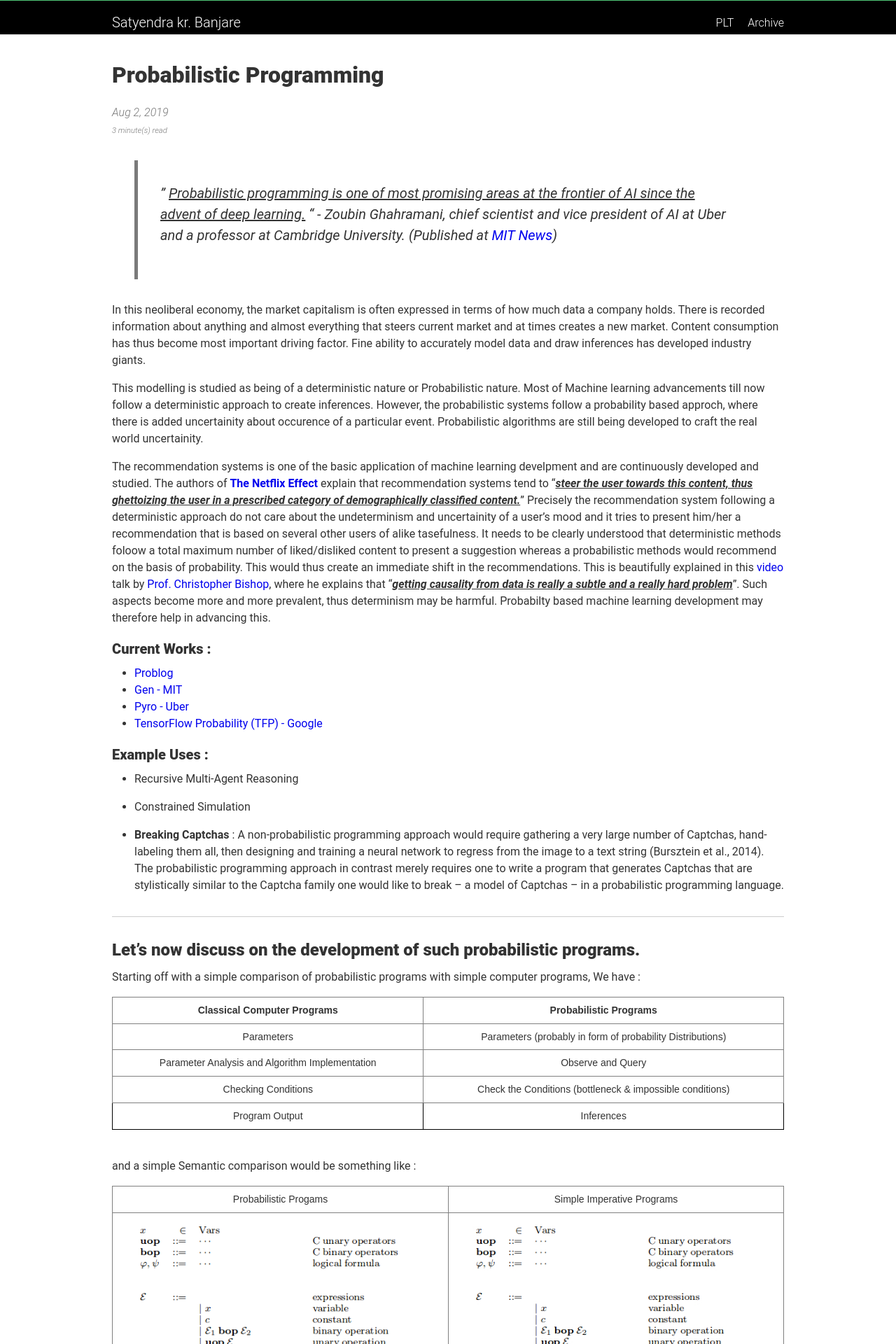
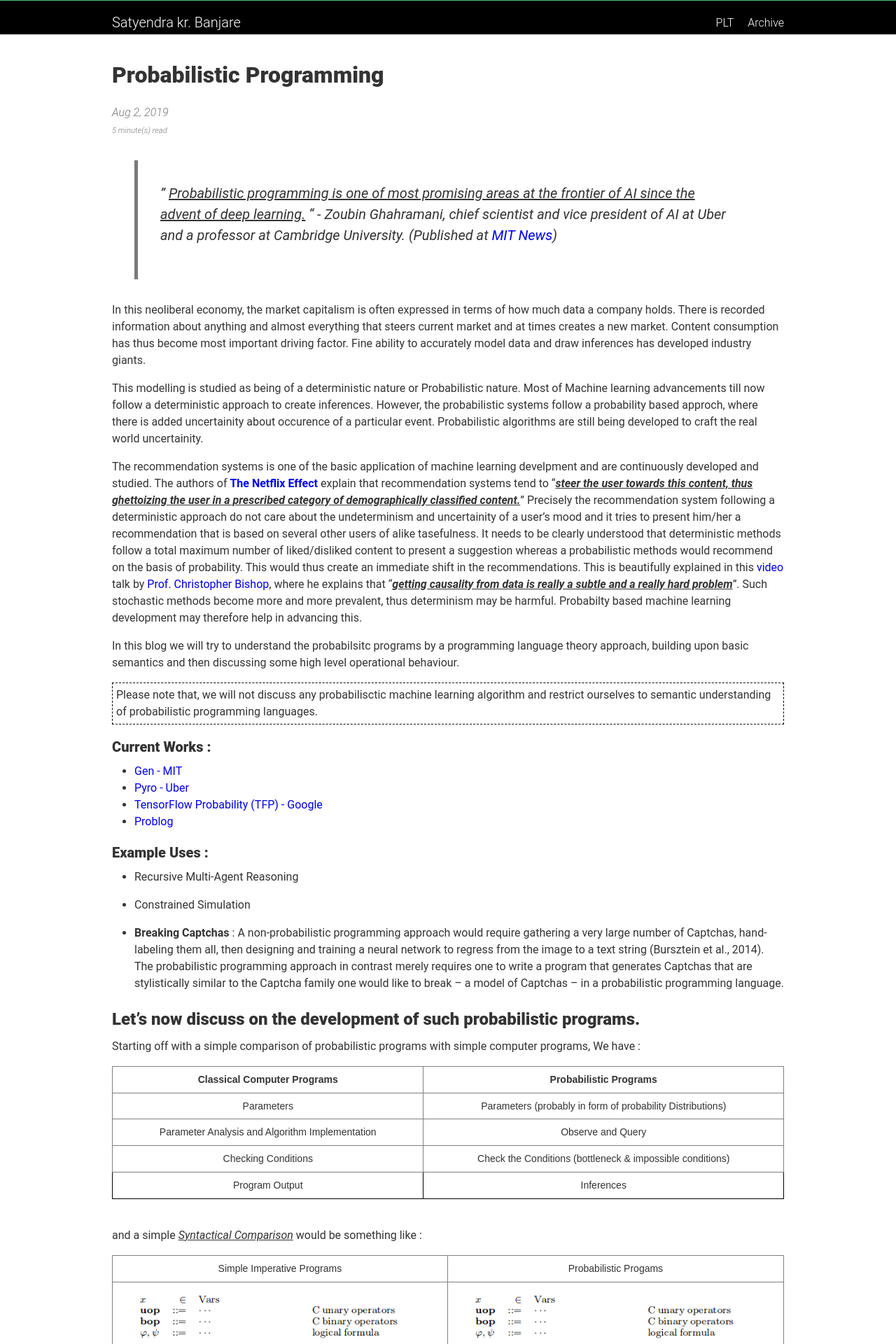
Before and after one commit to SatyendraBanjare/SatyendraBanjare.github.io, a Jekyll site: the page built from _posts/2019-08-02-probabilistic-programming.md, in a window 1280 px wide. Shown: the top 1920 px of the page at 70% size. Built offline with Jekyll 4.4.1, drawn with Linux system fonts in a browser that asks for light colours; nearby versions of some CDN libraries; formulas are drawn with MathJax 3; comment, search, counter and statistics services are not loaded; some of the changed text lies outside the part shown.

Commit message:
update on probabilistic programming

```diff
--- a/_posts/2019-08-02-probabilistic-programming.md
+++ b/_posts/2019-08-02-probabilistic-programming.md
@@ -13,14 +13,20 @@
 
 This modelling is studied as being of a deterministic nature or Probabilistic nature. Most of Machine learning advancements till now follow a deterministic approach to create inferences. However, the probabilistic systems follow a probability based approch, where there is added uncertainity about occurence of a particular event. Probabilistic algorithms are still being developed to craft the real world uncertainity.
 
-The recommendation systems is one of the basic application of machine learning develpment and are continuously developed and studied. The authors of **[The Netflix Effect](https://books.google.de/books?id=MhBNDAAAQBAJ&printsec=frontcover#v=onepage&q&f=false)** explain that recommendation systems tend to "<u><i><b>steer the user towards this content, thus ghettoizing the user in a prescribed category of demographically classified content.</b></i></u>" Precisely the recommendation system following a deterministic approach do not care about the undeterminism and uncertainity of a user's mood and it tries to present him/her a recommendation that is based on several other users of alike tasefulness. It needs to be clearly understood that deterministic methods foloow a total maximum number of liked/disliked content to present a suggestion whereas a probabilistic methods would recommend on the basis of probability. This would thus create an immediate shift in the recommendations. This is beautifully explained in this [video](https://youtu.be/6ZJMtgQOgEY) talk by [Prof. Christopher Bishop](https://www.microsoft.com/en-us/research/people/cmbishop/), where he explains that "<u><i><b>getting causality from data is really a subtle and a really hard problem</b></i></u>". Such aspects become more and more prevalent, thus determinism may be harmful. Probabilty based machine learning development may therefore help in advancing this.
+The recommendation systems is one of the basic application of machine learning develpment and are continuously developed and studied. The authors of **[The Netflix Effect](https://books.google.de/books?id=MhBNDAAAQBAJ&printsec=frontcover#v=onepage&q&f=false)** explain that recommendation systems tend to "<u><i><b>steer the user towards this content, thus ghettoizing the user in a prescribed category of demographically classified content.</b></i></u>" Precisely the recommendation system following a deterministic approach do not care about the undeterminism and uncertainity of a user's mood and it tries to present him/her a recommendation that is based on several other users of alike tasefulness. It needs to be clearly understood that deterministic methods follow a total maximum number of liked/disliked content to present a suggestion whereas a probabilistic methods would recommend on the basis of probability. This would thus create an immediate shift in the recommendations. This is beautifully explained in this [video](https://youtu.be/6ZJMtgQOgEY) talk by [Prof. Christopher Bishop](https://www.microsoft.com/en-us/research/people/cmbishop/), where he explains that "<u><i><b>getting causality from data is really a subtle and a really hard problem</b></i></u>". Such stochastic methods become more and more prevalent, thus determinism may be harmful. Probabilty based machine learning development may therefore help in advancing this.
+
+In this blog we will try to understand the probabilsitc programs by a programming language theory approach, building upon basic semantics and then discussing some high level operational behaviour.
+
+<div style="border: thin black;border-style: dashed;padding: 5px;">
+	Please note that, we will not discuss any probabilisctic machine learning algorithm and restrict ourselves to semantic understanding of probabilistic programming languages.
+</div>
 
 ### Current Works :
 
-- [Problog](https://dtai.cs.kuleuven.be/problog/index.html)
 - [Gen - MIT](http://probcomp.csail.mit.edu/software/gen/)
 - [Pyro - Uber](https://pyro.ai/)
 - [TensorFlow Probability (TFP) - Google](https://www.tensorflow.org/probability/overview)
+- [Problog](https://dtai.cs.kuleuven.be/problog/index.html)
 
 ### Example Uses :
 
@@ -29,9 +35,6 @@
 - Constrained Simulation
 
 - **Breaking Captchas** : A non-probabilistic programming approach would require gathering a very large number of Captchas, hand-labeling them all, then designing and training a neural network to regress from the image to a text string (Bursztein et al., 2014). The probabilistic programming approach in contrast merely requires one to write a program that generates Captchas that are stylistically similar to the Captcha family one would like to break – a model of Captchas – in a probabilistic programming language.
-
-
-<hr>
 
 ## Let's now discuss on the development of such probabilistic programs.
 
@@ -62,55 +65,86 @@
 
 <br>
 
-and a simple Semantic comparison would be something like :
+and a simple <u><i>Syntactical Comparison</i></u> would be something like :
 
 <table class="tg">
 	<tr >
+		<th class="tg-c3ow" >Simple Imperative Programs</th>
 		<th class="tg-c3ow">Probabilistic Progams</th>
-		<th class="tg-c3ow" >Simple Imperative Programs</th>
 	</tr>
 	<tr>
+		<td class="tg-c3ow"><img src="{{ site.baseurl }}/images/imperative.jpg"></td>
 		<td class="tg-c3ow"><img src="{{ site.baseurl }}/images/prob.png"></td>
-		<td class="tg-c3ow"><img src="{{ site.baseurl }}/images/imperative.jpg"></td>
 	</tr>
 </table>
 
 <br>
 
-Now taking the example of coin toss with a model based reasoning approach, there are two outcomes of a coin toss, a Head or Tail. Now let's assume that the outcome is biased and the biasing function is a constructed off by a given number of variables. Then outcome may be understood as :
+We know that the likeliness of happening of an event is attributed to its Probability Distribution Function (PDF). We can asses a certain kind of outcome by <u>querying</u> and <u>Observing</u> the Probability Distribution. Taking the example of coin toss with a model based reasoning approach, there are two outcomes of a coin toss, a Head or Tail. Now let's assume that the outcome is biased and the biasing function is a constructed off by a given number of variables. This forms a **Bernouli Distribution**. Then outcome may be understood as :
 
-<div class="shaky-container" style="overflow-x: scroll;" ><pre class="shaky" >
+<div class="shaky-container" style="overflow: auto;" ><pre class="shaky" >
 
-+-------------+      +-------------------------+
-|             |      |                         |
-| variables --+------+-&gt; Biasing function      |
-+-------------+      +-----------+-------------+
-                                 |
-                                 |
-                            +----+-------+
-                            |    |       |
-                            | Outcome    |
-                            +------------+
++-------------+      +-------------------------+       +---------------------+
+|             |      |                         |       |                     |
+| variables --+------+-&gt; Biasing function --+-------+-----&gt;   Outcome        |
++-------------+      +-------------------------+       +---------------------+
+
 </pre></div>
 
+Mathematically,
+
+\\( X = PDF(\alpha , \beta , \gamma) \\)
+
+\\( Y = Binomial(X) \\)
+
+Here, X computes a bias in form of probability distribution. Y then inputs this probability distribution to Binomial's distribution( to mimic the 0 or 1 case of coin flip) to result in a probability having a likelihood of 1 or 0.
+
+We may then query a particular outcome as : \\( P(X>0.6	& Y=1)\\) , read as probability of getting a heads with having bias > 0.6.
+
+A similar code in a simple imperative language as :
+
+<script src="https://gist.github.com/SatyendraBanjare/755d807b805600ec7533da23dd493e84.js"></script>
+
+In a real world case this simplicity is hard to attain. It is important to note that these are first order programs. Higher order recursion is hard to achieve even with current languages.
+
+Bayesian Networks and Discrete Time Markov Chains are often studied in probabilistic programming because of similarities, with the former being easily understood in terms of loop-free probabilistic programs and latter as a loopy probabilistic program.
+
+<table class="tg">
+	<tr >
+		<td class="tg-c3ow" >Bayesian Network</td>
+		<td class="tg-c3ow"><img src="{{ site.baseurl }}/images/bay-diag.png"></td>
+		<td class="tg-c3ow"><img src="{{ site.baseurl }}/images/bay-code.png"></td>
+	</tr>
+	<tr >
+		<td class="tg-c3ow" >Discrete Time Markov Chains</td>
+		<td class="tg-c3ow"><img src="{{ site.baseurl }}/images/dtmc-diag.png"></td>
+		<td class="tg-c3ow"><img src="{{ site.baseurl }}/images/dtmc-code.png"></td>
+	</tr>
+</table>
+(quoted from [Probabilistic programming - MSR](https://www.microsoft.com/en-us/research/wp-content/uploads/2016/02/fose-icse2014.pdf))
 <br>
 
-We know that the likeliness of happening of an event is attributed to its Probability Distribution Function (PDF). We can asses a certain kind of outcome by <u>querying</u> and <u>Observing</u> the Probability Distribution.
+Now that we have an idea of it's syntax and representation, let's discuss about the working semantics of such probabilistc programs. Broadly, it may be studied as:
 
+- **Static Analysis** : Computation Graph generation
+- **Dynamic Analysis**
 
+Consequently there are two kinds of inference for probabilistic systems too :
 
+- **Static Inference**
+- **Dynamic Inference**
 
+Abstraction / Abstract Interpetation of Probabilistc Programs.
 
-syntactical analysis.
 
 <hr>
 
 #### References :
 
 - [Algorithmic Determinism & limits of AI](https://medium.com/@drpolonski/algorithmic-determinism-and-the-limits-of-artificial-intelligence-d32397b8f618)
-- [Probabilistic Programming - MS Research](http://delivery.acm.org/10.1145/2600000/2593900/p167-gordon.pdf?ip=103.37.200.227&id=2593900&acc=ACTIVE%20SERVICE&key=045416EF4DDA69D9%2EFF729110AC6131B9%2E4D4702B0C3E38B35%2E4D4702B0C3E38B35&__acm__=1565167106_0d17d94e423b06a716de3857520bb149)
+- [Probabilistic Programming - MS Research](https://www.microsoft.com/en-us/research/wp-content/uploads/2016/02/fose-icse2014.pdf)
 - [An introduction to probabilistic programming](https://arxiv.org/pdf/1809.10756.pdf)
 - [MIT News](http://news.mit.edu/2019/ai-programming-gen-0626)
-- [On Abstraction of Probabilistic Systems](https://link.springer.com/chapter/10.1007/978-3-662-45489-3_4)
+- [On Abstraction of Probabilistic Systems](http://www.few.vu.nl/~dgr240/paper/on-abstraction-prob-systems.pdf)
 - [Semantics of Probabilistic Programs - Kozen](https://www.sciencedirect.com/science/article/pii/0022000081900362)
 - [Semantics for probabilistic programming: higher-order functions, continuous distributions, and soft constraints](https://arxiv.org/pdf/1601.04943.pdf)
--- a/css/monokai.css
+++ b/css/monokai.css
@@ -302,3 +302,7 @@
 .tg th{font-family:Arial, sans-serif;font-size:14px;font-weight:normal;padding:10px 5px;border-style:solid;border-width:1px;overflow:hidden;word-break:normal;border-color:black;}
 .tg .tg-baqh{text-align:center;vertical-align:top}
 .tg .tg-c3ow{border-color:inherit;text-align:center;vertical-align:top}
+
+canvas{
+ max-width: 60rem;
+}
```
Also changed, not shown: _posts/2019-08-03-differential-privacy.md (+5 -1 lines), images/bay-code.png (added), images/bay-diag.png (added), images/dtmc-code.png (added), images/dtmc-diag.png (added).
